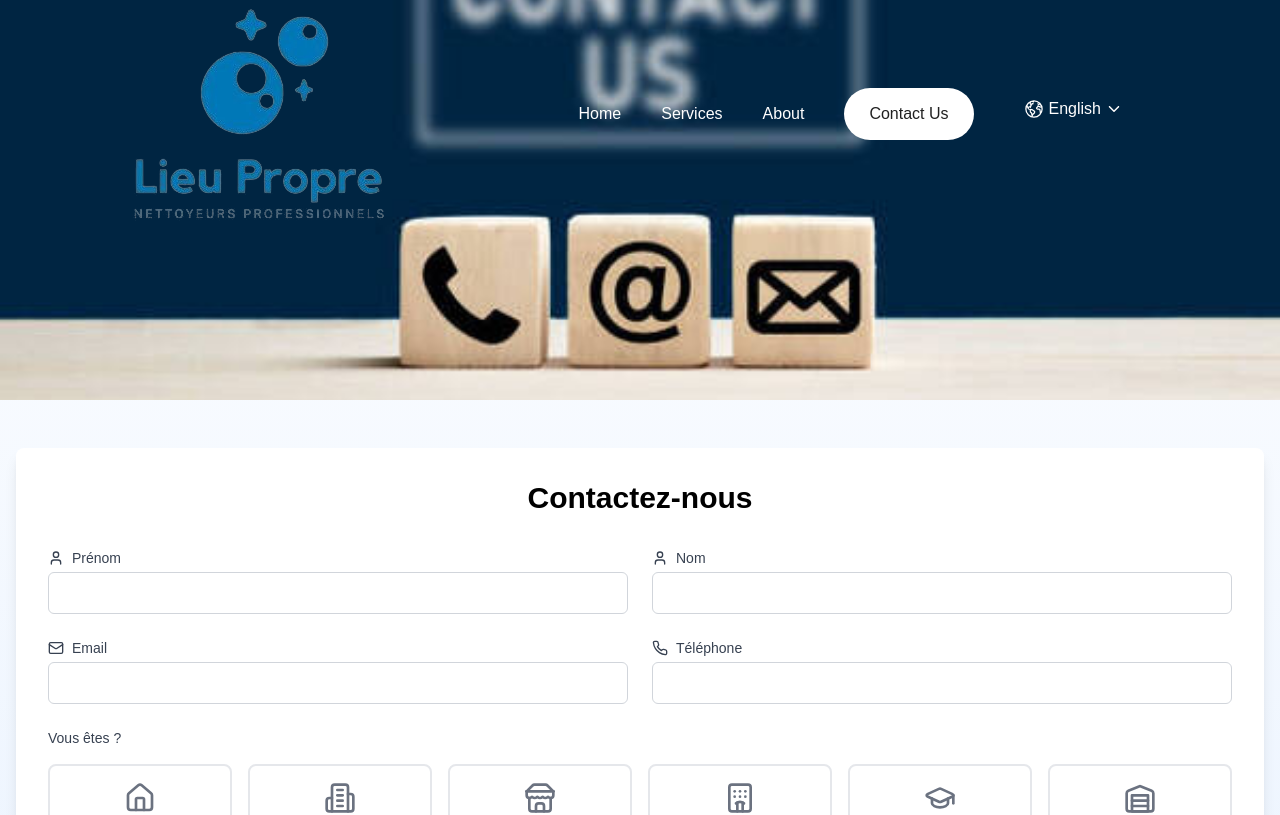
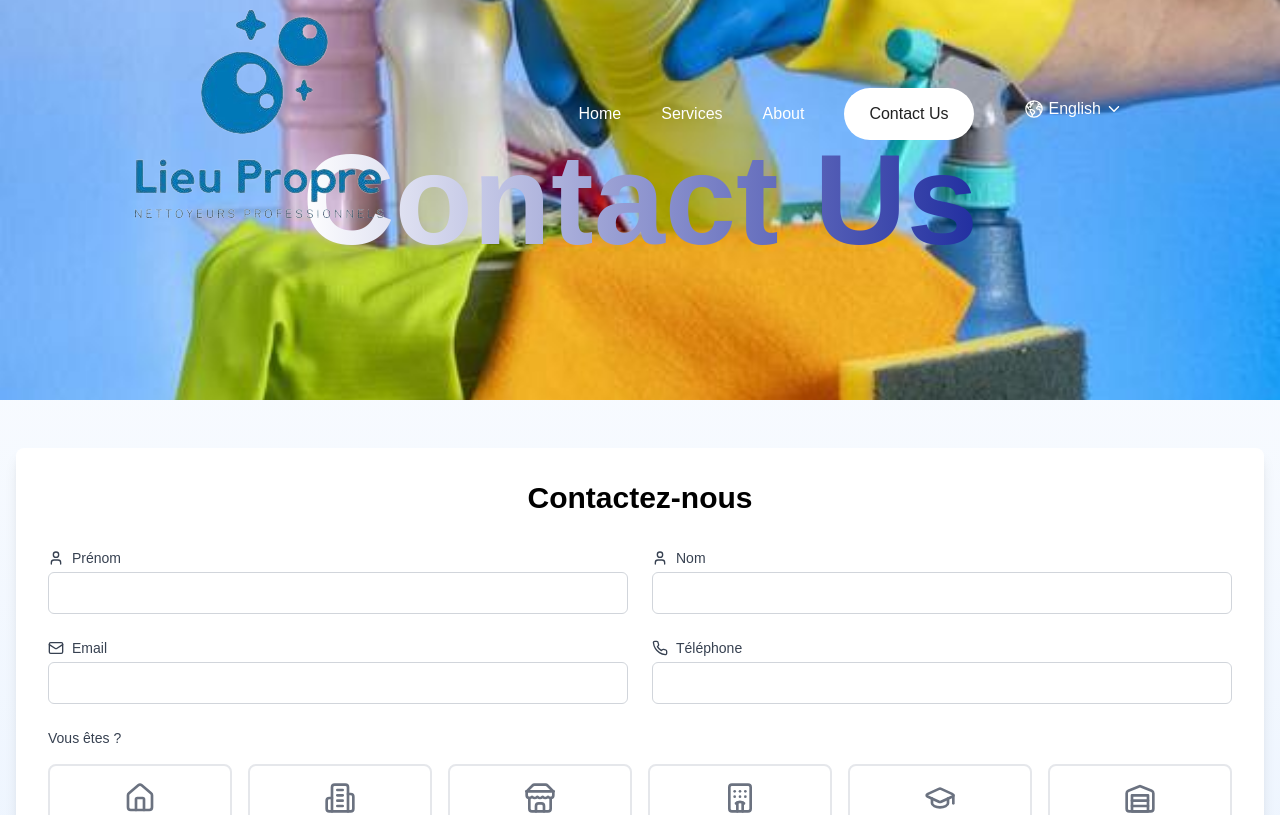
Before and after one commit to abdenourgarti/entretien-menager, a Next.js app: page /en/Contact in a window 1280 px wide. Shown: the top 815 px of the page. Built offline with nearby package versions, Linux system fonts and the light colour scheme.

Commit message:
contactForm v6

```diff
--- a/app/[locale]/Contact/page.jsx
+++ b/app/[locale]/Contact/page.jsx
@@ -9,14 +9,8 @@ const Contact = () => {
   return (
     <div className='bg-gradient-to-b from-white to-blue-100'>
         <Navbar />
-        <div className="w-full h-[400px] overflow-hidden">
-            <Image
-                width={400}
-                height={400}
-                src="/contact.jpg"
-                alt="Contact Background"
-                className="w-full h-full object-cover"
-            />
+        <div className="w-full h-[400px] bg-[url('/contact.jpg')] bg-cover bg-center overflow-hidden text-white flex items-center justify-center px-[10%] lg:px-[5%]">
+          <h1 className='text-5xl md:text-7xl lg:text-9xl font-bold bg-gradient-to-r from-white to-[#212EA0] text-transparent bg-clip-text'>Contact Us</h1>
         </div>
       <ContactForm />
       <Footer />
```
Also changed, not shown: public/contact.jpg.
